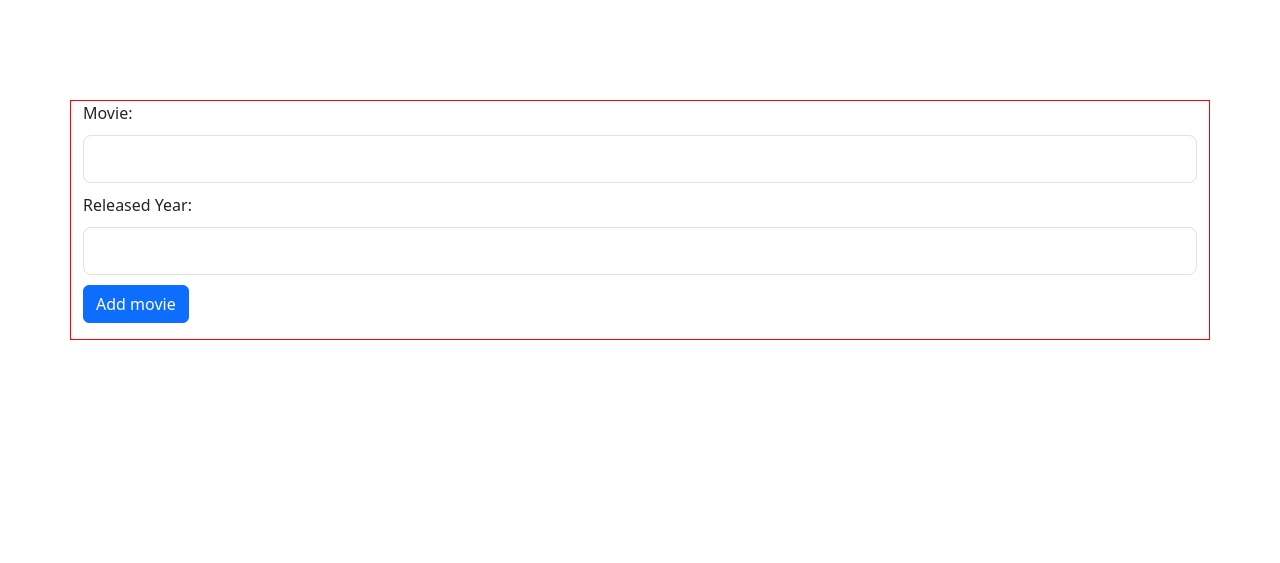
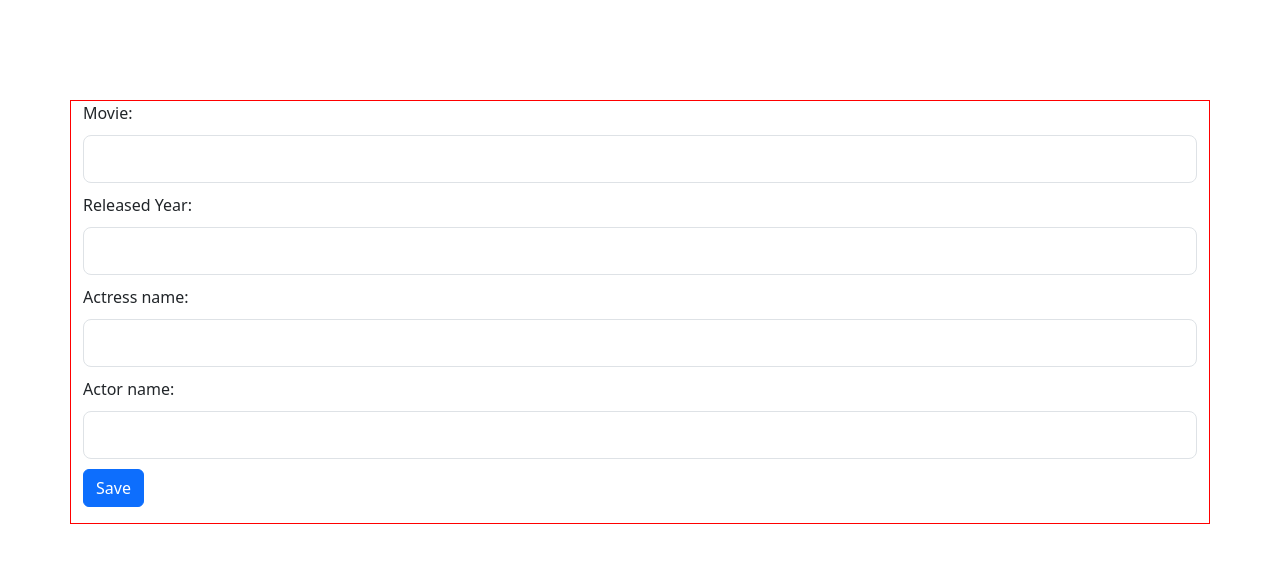
Before and after one commit to niloofar-samei/Korean-Series, a Django app: template series/templates/series/new.html in a window 1280 px wide. Shown: the top 563 px of the page. Run offline with Django 3.2, Linux system fonts and the light colour scheme; the template is opened without the code that fills it, so the values that code supplies are empty.

Commit message:
Add movie, actress and actor name from form to db.

```diff
--- a/series/templates/series/index.html
+++ b/series/templates/series/index.html
@@ -10,7 +10,7 @@
             {% for movie in movie_list %}
 
                 <li><a href="{% url 'movie' movie.id %}">{{ movie.movie_name }}</a>
-                  ({{movie.released_year}})
+                  ({{movie.released_year}}) - {{movie.id}}
                 </li>
 
             {% endfor %}
--- a/series/templates/series/new.html
+++ b/series/templates/series/new.html
@@ -15,7 +15,17 @@
     <input type="text" name="year" class="form-control form-control-lg" id="year" style="margin-bottom: 10px">
   </div>
 
-  <button type="submit" class="btn btn-primary">Add movie</button>
+  <div class="form-group">
+    <label for="actress" style="margin-bottom: 10px">Actress name:</label>
+    <input type="text" name="actress" class="form-control form-control-lg" id="actress" style="margin-bottom: 10px">
+  </div>
+
+  <div class="form-group">
+    <label for="actor" style="margin-bottom: 10px">Actor name:</label>
+    <input type="text" name="actor" class="form-control form-control-lg" id="actor" style="margin-bottom: 10px">
+  </div>
+
+  <button type="submit" class="btn btn-primary">Save</button>
 </form>
 
 {% endblock %}
```
Also changed, not shown: series/views.py (+6 -1 lines).
